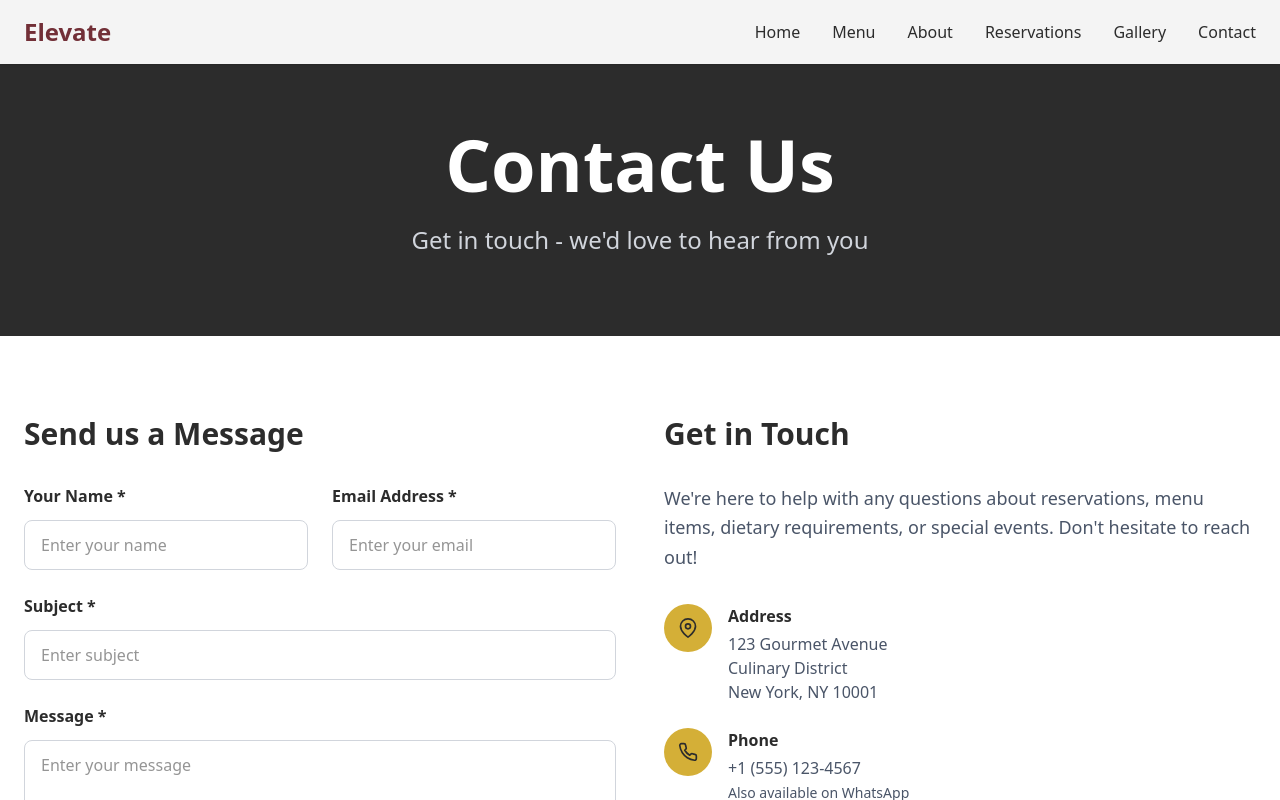
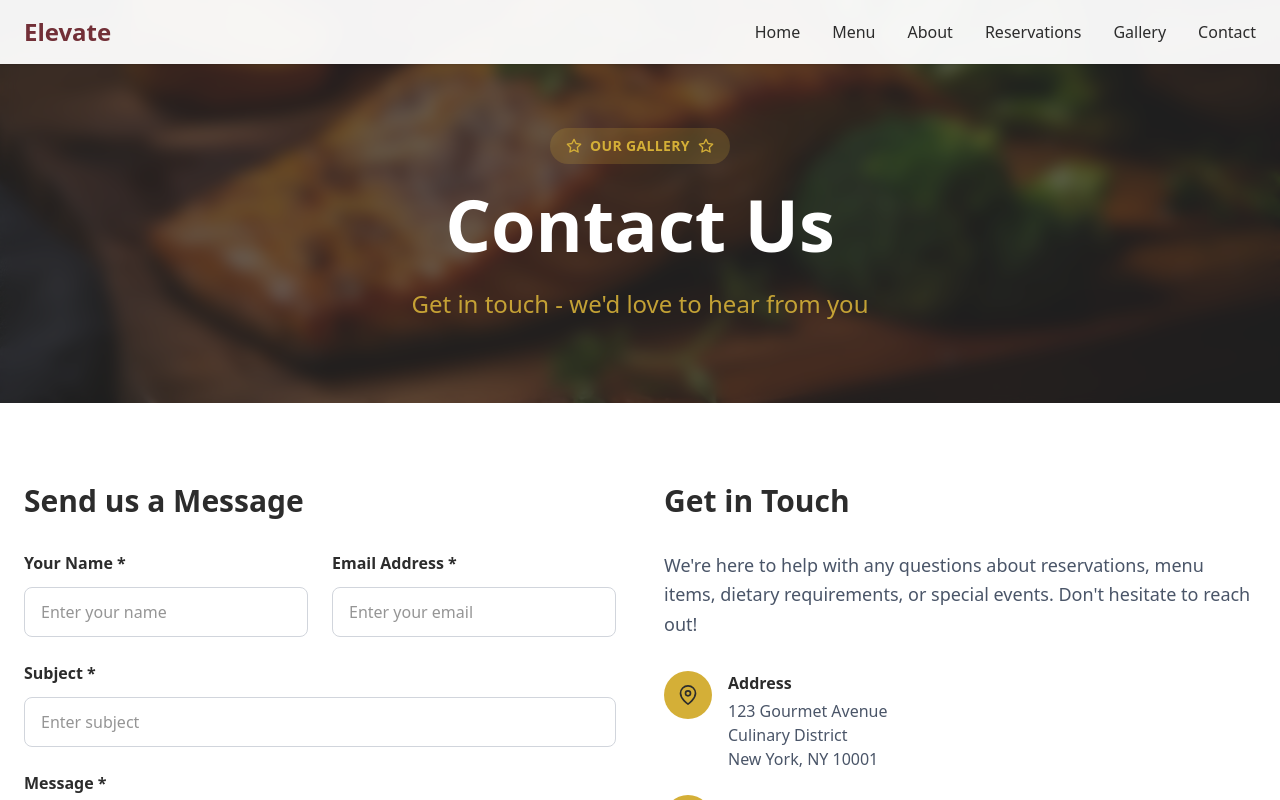
Before and after one commit to purityruth/fik_restaurante, a Next.js app: page /contact in a window 1280 px wide. Shown: the top 800 px of the page. Built offline with nearby package versions, Linux system fonts and the light colour scheme.

Commit message:
Contact page updates

```diff
--- a/src/app/contact/page.tsx
+++ b/src/app/contact/page.tsx
@@ -4,7 +4,7 @@ import { useState } from 'react';
 import Header from '../../components/Header';
 import Footer from '../../components/Footer';
 import { motion } from 'framer-motion';
-import { FiPhone, FiMail, FiMapPin, FiClock } from 'react-icons/fi';
+import { FiPhone, FiMail, FiMapPin, FiClock, FiStar } from 'react-icons/fi';
 
 export default function ContactPage() {
   const [formData, setFormData] = useState({
@@ -33,8 +33,23 @@ export default function ContactPage() {
       <Header />
 
         {/* Hero Section */}
-      <section className="pt-32 pb-20 bg-charcoal text-white">
-        <div className="container mx-auto px-6 text-center">
+        <section
+            className="pt-32 pb-20 text-white relative overflow-hidden bg-cover bg-center bg-no-repeat"
+            style={{ backgroundImage: "url('/images/grilled-salmon-fillet-with-fresh-vegetable-salad-generated-by-ai.webp')" }}
+            >
+            <div className="absolute inset-0 bg-charcoal/70 backdrop-blur-sm"></div>
+            <div className="container mx-auto px-6 text-center relative z-10">
+                <motion.div
+                    initial={{ opacity: 0, scale: 0.8 }}
+                    animate={{ opacity: 1, scale: 1 }}
+                    transition={{ duration: 0.6 }}
+                    className="inline-flex items-center gap-2 bg-gold/20 px-4 py-2 rounded-full mb-6"
+                >
+                <FiStar className="text-gold" />
+                <span className="text-gold font-semibold text-sm uppercase tracking-wide">Our gallery</span>
+                <FiStar className="text-gold" />
+                </motion.div>
+
                 <motion.h1
                     className="text-5xl md:text-7xl font-serif font-bold mb-6"
                     initial={{ opacity: 0, y: 30 }}
@@ -43,14 +58,16 @@ export default function ContactPage() {
                 >
                 Contact Us
                 </motion.h1>
+
                 <motion.p
-            className="text-xl md:text-2xl text-gray-300 max-w-2xl mx-auto"
+                    className="text-xl md:text-2xl text-gold/90 max-w-2xl mx-auto leading-relaxed"
                     initial={{ opacity: 0, y: 30 }}
                     animate={{ opacity: 1, y: 0 }}
                     transition={{ duration: 0.8, delay: 0.2 }}
                 >
                 Get in touch - we'd love to hear from you
                 </motion.p>
+
             </div>
         </section>
 
```
Lines whose indentation alone changed are shown as unchanged.
